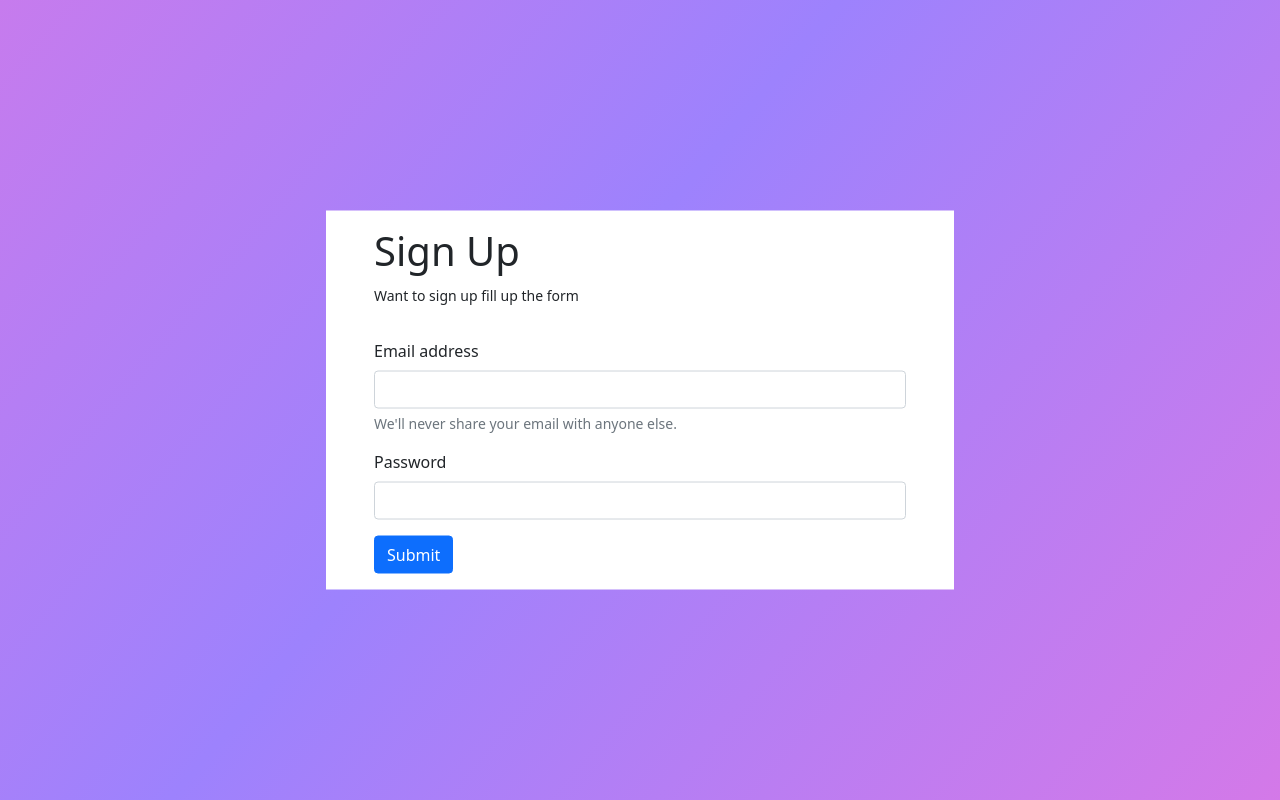
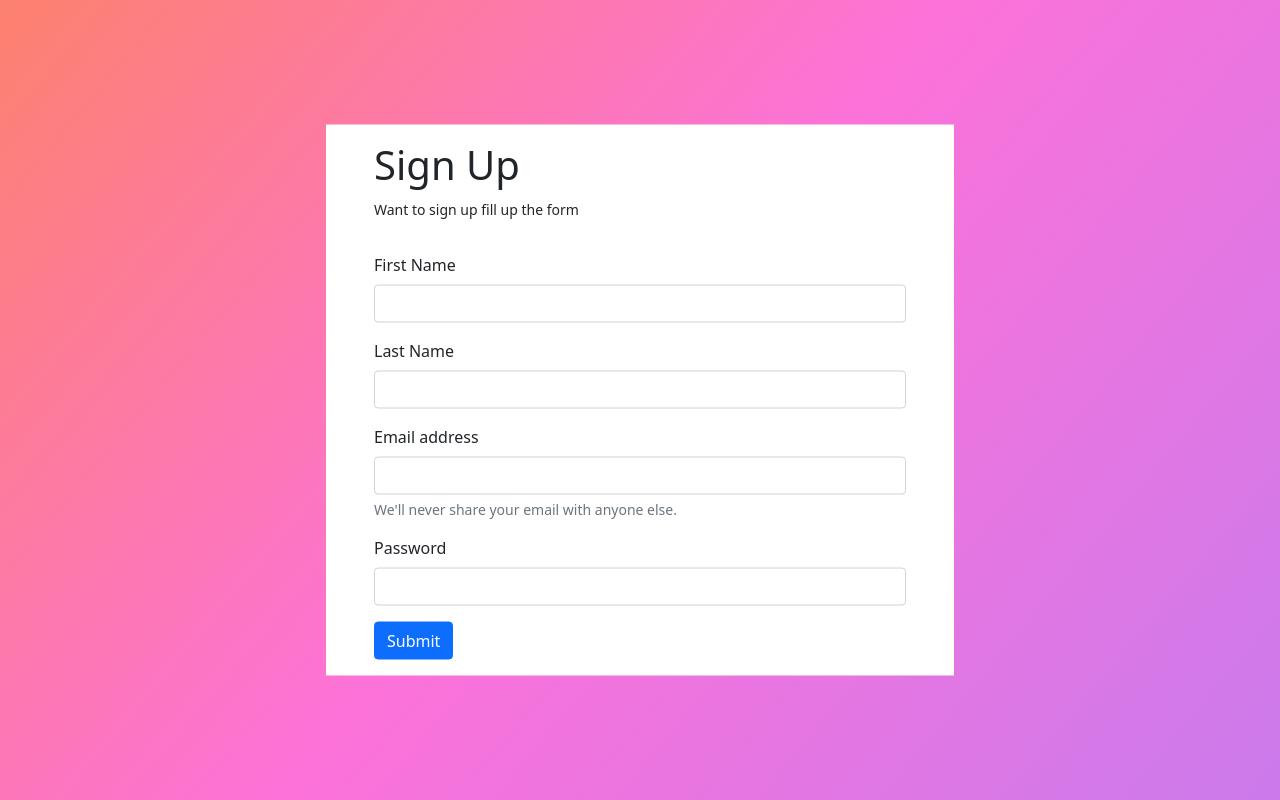
Before and after one commit to rithinark/django-tutorial, a Django app: page / in a window 1280 px wide. Run offline with Django 3.2, Linux system fonts and the light colour scheme.

Commit message:
bootstrap form

```diff
--- a/tutorial/app/forms.py
+++ b/tutorial/app/forms.py
@@ -3,7 +3,6 @@
 from django.contrib.auth.forms import UserCreationForm
 
 class Register(UserCreationForm):
-    username = forms.CharField(max_length=40)
     class Meta:
         model = User
         fields = ['username' ,'password1', 'password2']
--- a/tutorial/statics/app/assets/index.css
+++ b/tutorial/statics/app/assets/index.css
@@ -6,7 +6,7 @@
     background: linear-gradient(-50deg, rgb(252, 114, 217) , rgb(157, 130, 253), rgb(252, 114, 217),rgb(255, 145, 0));
     background-size:400%,400%;
     position:relative;
-    animation:change 10s ease-in-out alternate infinite;
+    animation:change 8s ease-in-out alternate infinite;
 }
 .registration{
     position: relative;
--- a/tutorial/templates/app/index.html
+++ b/tutorial/templates/app/index.html
@@ -20,7 +20,15 @@
                 <p><small>Want to sign up fill up the form</small></p>
             </div>
             <div class="regist-form mb-5 mx-5">
-                <form>
+                <form method="POST">
+                    <div class="mb-3">
+                        <label for="exampleInputFname" class="form-label">First Name</label>
+                        <input type="text" class="form-control" id="exampleInputFname">
+                    </div>
+                    <div class="mb-3">
+                        <label for="exampleInputLname" class="form-label">Last Name</label>
+                        <input type="text" class="form-control" id="exampleInputLname">
+                    </div>
                     <div class="mb-3">
                         <label for="exampleInputEmail1" class="form-label">Email address</label>
                         <input type="email" class="form-control" id="exampleInputEmail1" aria-describedby="emailHelp">
@@ -40,29 +48,6 @@
 
     </section>
 
-
-
-
-
-
-<!----
-    <div class="container">
-
-        <form class="form" method="POST">
-            {%csrf_token%}
-            <h1 class="heading">Login</h1>
-            {%for form in forms %}
-            <div>
-                {{form.label_tag}}<br>
-                {{form}}
-                <small>{{form.errors}}</small>
-            </div>
-
-            {%endfor%}
-            <button type="submit">login</button>
-        </form>
-    </div>
--->
 <!-- JavaScript Bundle with Popper -->
 
 <script src="{% static 'app\assets\index.js' %}"></script>
```
